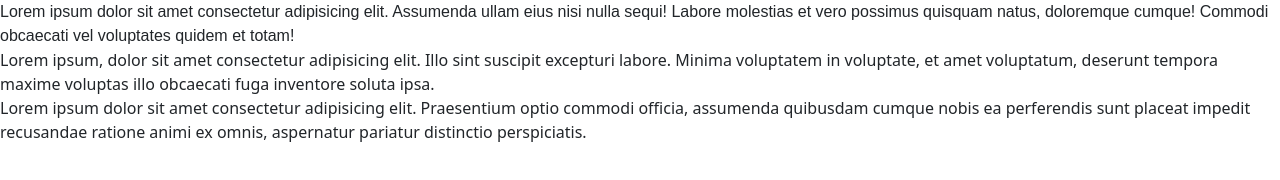
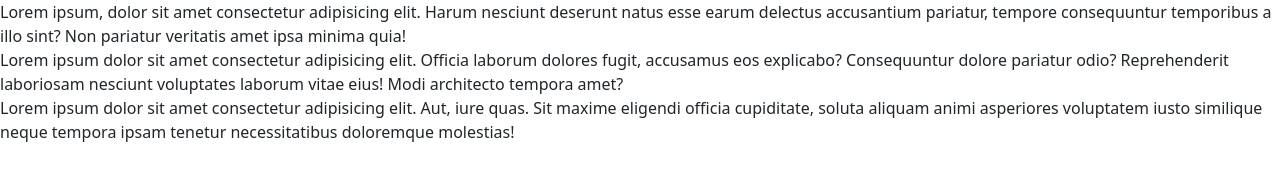
Before and after one commit to GreatKorn/pulse-2, a plain HTML site: page src/index.html in a window 1280 px wide. Drawn offline with nearby package versions, Linux system fonts and the light colour scheme; files that its build step writes are made by us from their sources.

Commit message:
INDEX!!!

```diff
--- a/src/index.html
+++ b/src/index.html
@@ -10,8 +10,8 @@
     <title>Pulse</title>
 </head>
 <body>
-    <div class="cal">Lorem ipsum dolor sit amet consectetur adipisicing elit. Assumenda ullam eius nisi nulla sequi! Labore molestias et vero possimus quisquam natus, doloremque cumque! Commodi obcaecati vel voluptates quidem et totam!</div>
-    Lorem ipsum, dolor sit amet consectetur adipisicing elit. Illo sint suscipit excepturi labore. Minima voluptatem in voluptate, et amet voluptatum, deserunt tempora maxime voluptas illo obcaecati fuga inventore soluta ipsa. <br>
-    Lorem ipsum dolor sit amet consectetur adipisicing elit. Praesentium optio commodi officia, assumenda quibusdam cumque nobis ea perferendis sunt placeat impedit recusandae ratione animi ex omnis, aspernatur pariatur distinctio perspiciatis.
+    Lorem ipsum, dolor sit amet consectetur adipisicing elit. Harum nesciunt deserunt natus esse earum delectus accusantium pariatur, tempore consequuntur temporibus a illo sint? Non pariatur veritatis amet ipsa minima quia! <br>
+    Lorem ipsum dolor sit amet consectetur adipisicing elit. Officia laborum dolores fugit, accusamus eos explicabo? Consequuntur dolore pariatur odio? Reprehenderit laboriosam nesciunt voluptates laborum vitae eius! Modi architecto tempora amet? <br>
+    Lorem ipsum dolor sit amet consectetur adipisicing elit. Aut, iure quas. Sit maxime eligendi officia cupiditate, soluta aliquam animi asperiores voluptatem iusto similique neque tempora ipsam tenetur necessitatibus doloremque molestias!
 </body>
 </html>
```
